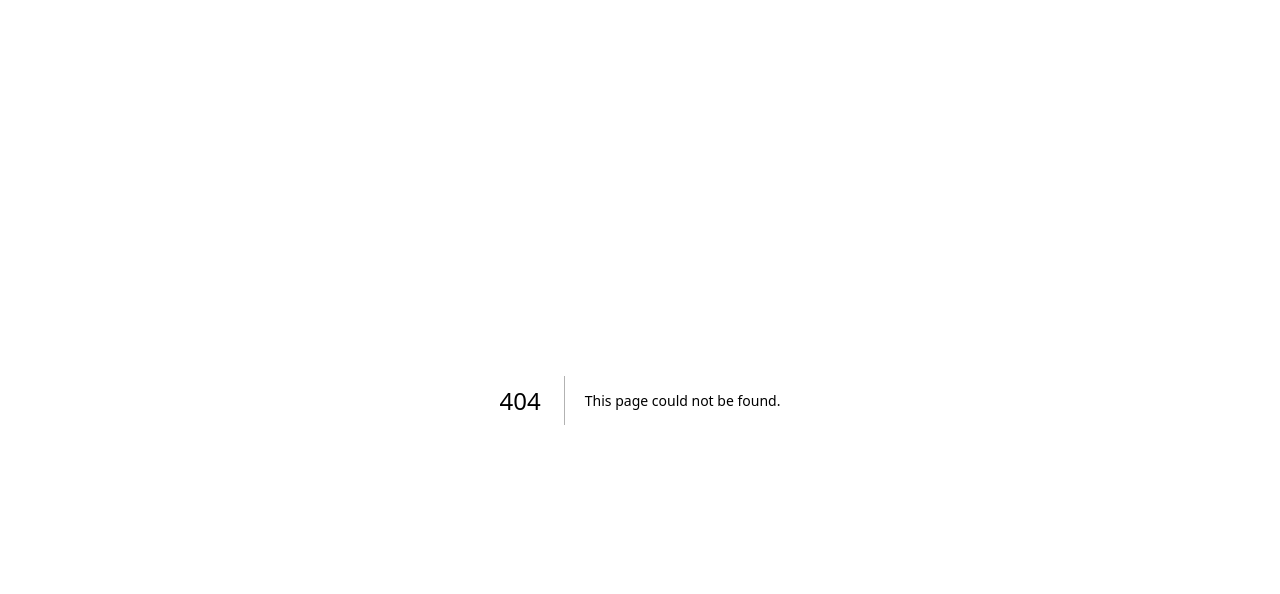
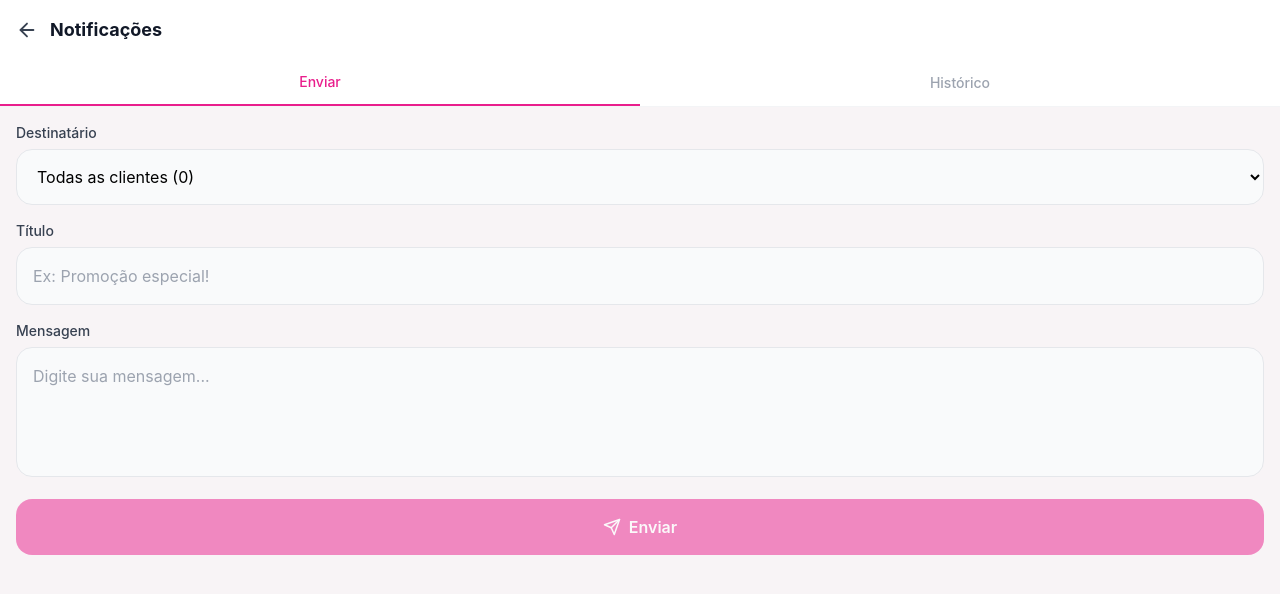
Before and after one commit to juliatedeschi7-creator/salao, a Next.js app: page /salao/notificacoes in a window 1280 px wide. Before the commit this address had no page. Shown: the top 594 px of the page. Built offline with nearby package versions, Linux system fonts and the light colour scheme.

Commit message:
Criar page.tsx

```diff
--- /dev/null
+++ b/src/app/salao/notificacoes/page.tsx
@@ -0,0 +1,177 @@
+'use client'
+
+import { useEffect, useState } from 'react'
+import { supabase } from '@/lib/supabase'
+import { useAuth } from '@/lib/hooks/useAuth'
+import { useRouter } from 'next/navigation'
+import { ArrowLeft, Send, Bell } from 'lucide-react'
+
+export default function NotificacoesSalaoPage() {
+  const { profile, loading } = useAuth()
+  const router = useRouter()
+  const [salao, setSalao] = useState<any>(null)
+  const [clientes, setClientes] = useState<any[]>([])
+  const [enviadas, setEnviadas] = useState<any[]>([])
+  const [aba, setAba] = useState<'enviar' | 'historico'>('enviar')
+  const [destinatario, setDestinatario] = useState('todos')
+  const [titulo, setTitulo] = useState('')
+  const [mensagem, setMensagem] = useState('')
+  const [enviando, setEnviando] = useState(false)
+  const [sucesso, setSucesso] = useState(false)
+
+  useEffect(() => {
+    if (!loading && profile?.salao_id) carregarDados()
+  }, [loading])
+
+  async function carregarDados() {
+    const { data: sal } = await supabase.from('saloes').select('*')
+      .eq('id', profile!.salao_id!).single()
+    setSalao(sal)
+
+    const { data: clis } = await supabase.from('clientes').select('*, profiles(id)')
+      .eq('salao_id', profile!.salao_id!).order('nome')
+    setClientes(clis || [])
+
+    const { data: envs } = await supabase.from('notificacoes')
+      .select('*, profiles!notificacoes_destinatario_id_fkey(nome)')
+      .eq('salao_id', profile!.salao_id!)
+      .eq('remetente_id', profile!.id)
+      .order('created_at', { ascending: false })
+      .limit(30)
+    setEnviadas(envs || [])
+  }
+
+  async function enviarNotificacao() {
+    if (!titulo || !mensagem) return
+    setEnviando(true)
+
+    if (destinatario === 'todos') {
+      const clientesComPerfil = clientes.filter(c => c.profiles?.id)
+      const inserts = clientesComPerfil.map(c => ({
+        salao_id: profile!.salao_id,
+        remetente_id: profile!.id,
+        destinatario_id: c.profiles.id,
+        titulo,
+        mensagem,
+        tipo: 'geral'
+      }))
+      if (inserts.length > 0) {
+        await supabase.from('notificacoes').insert(inserts)
+      }
+    } else {
+      const cliente = clientes.find(c => c.id === destinatario)
+      if (cliente?.profiles?.id) {
+        await supabase.from('notificacoes').insert({
+          salao_id: profile!.salao_id,
+          remetente_id: profile!.id,
+          destinatario_id: cliente.profiles.id,
+          titulo,
+          mensagem,
+          tipo: 'geral'
+        })
+      }
+    }
+
+    setTitulo('')
+    setMensagem('')
+    setDestinatario('todos')
+    setEnviando(false)
+    setSucesso(true)
+    carregarDados()
+    setTimeout(() => setSucesso(false), 3000)
+  }
+
+  const cor = salao?.cor_primaria || '#E91E8C'
+
+  return (
+    <div className="min-h-screen bg-[#f8f4f6]">
+      <div className="bg-white px-4 py-4 flex items-center gap-3 shadow-sm">
+        <button onClick={() => router.back()}>
+          <ArrowLeft size={22} className="text-gray-700" />
+        </button>
+        <h1 className="font-bold text-gray-900 text-lg">Notificações</h1>
+      </div>
+
+      <div className="flex bg-white border-b border-gray-100">
+        {(['enviar', 'historico'] as const).map(a => (
+          <button key={a} onClick={() => setAba(a)}
+            className={`flex-1 py-3 text-sm font-medium transition-all ${aba === a ? 'border-b-2' : 'text-gray-400'}`}
+            style={aba === a ? { color: cor, borderColor: cor } : {}}>
+            {a === 'enviar' ? 'Enviar' : 'Histórico'}
+          </button>
+        ))}
+      </div>
+
+      <div className="px-4 py-4 flex flex-col gap-4">
+        {aba === 'enviar' ? (
+          <>
+            {sucesso && (
+              <div className="bg-green-50 border border-green-200 rounded-xl px-4 py-3">
+                <p className="text-green-600 text-sm text-center font-medium">
+                  ✅ Notificação enviada!
+                </p>
+              </div>
+            )}
+
+            <div>
+              <label className="text-sm font-medium text-gray-700 mb-1.5 block">Destinatário</label>
+              <select className="input-field" value={destinatario}
+                onChange={e => setDestinatario(e.target.value)}>
+                <option value="todos">
+                  Todas as clientes ({clientes.filter(c => c.profiles?.id).length})
+                </option>
+                {clientes.filter(c => c.profiles?.id).map(c => (
+                  <option key={c.id} value={c.id}>{c.nome}</option>
+                ))}
+              </select>
+            </div>
+
+            <div>
+              <label className="text-sm font-medium text-gray-700 mb-1.5 block">Título</label>
+              <input className="input-field" placeholder="Ex: Promoção especial!"
+                value={titulo} onChange={e => setTitulo(e.target.value)} />
+            </div>
+
+            <div>
+              <label className="text-sm font-medium text-gray-700 mb-1.5 block">Mensagem</label>
+              <textarea className="input-field resize-none" rows={4}
+                placeholder="Digite sua mensagem..."
+                value={mensagem} onChange={e => setMensagem(e.target.value)} />
+            </div>
+
+            <button onClick={enviarNotificacao}
+              disabled={!titulo || !mensagem || enviando}
+              className="btn-primary disabled:opacity-50"
+              style={{ backgroundColor: cor }}>
+              {enviando
+                ? <div className="w-5 h-5 border-2 border-white border-t-transparent rounded-full animate-spin" />
+                : <><Send size={18} />Enviar</>}
+            </button>
+          </>
+        ) : (
+          enviadas.length === 0 ? (
+            <div className="card text-center py-10">
+              <Bell size={32} className="text-gray-300 mx-auto mb-2" />
+              <p className="text-gray-400">Nenhuma notificação enviada</p>
+            </div>
+          ) : (
+            enviadas.map((n: any) => (
+              <div key={n.id} className="card flex flex-col gap-1">
+                <div className="flex justify-between items-start">
+                  <p className="font-semibold text-gray-900 text-sm">{n.titulo}</p>
+                  <p className="text-xs text-gray-400 ml-2 shrink-0">
+                    {new Date(n.created_at).toLocaleDateString('pt-BR')}
+                  </p>
+                </div>
+                <p className="text-sm text-gray-500">{n.mensagem}</p>
+                <p className="text-xs" style={{ color: cor }}>
+                  Para: {n.profiles?.nome || 'Todas'}
+                </p>
+              </div>
+            ))
+          )
+        )}
+      </div>
+    </div>
+  )
+}
```
